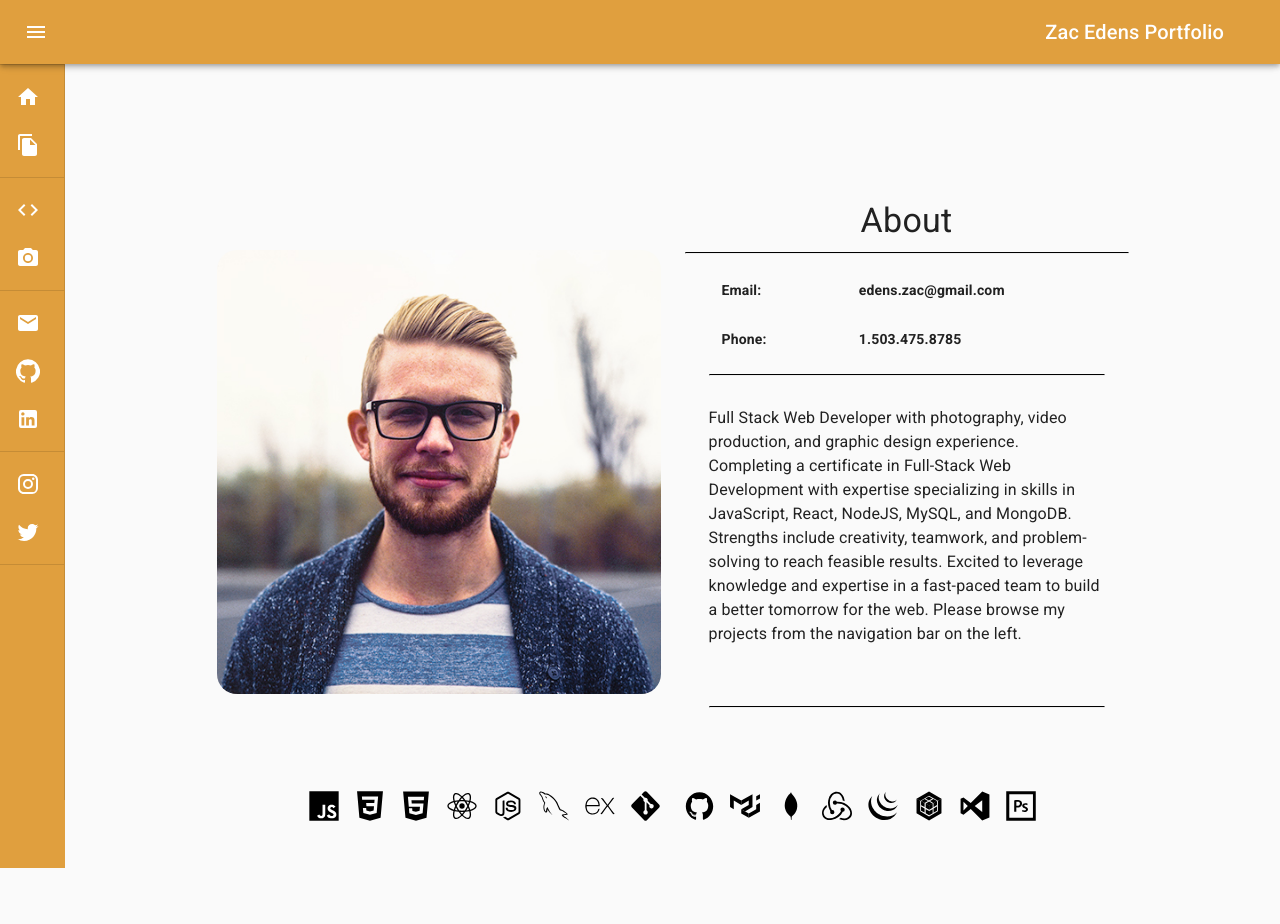
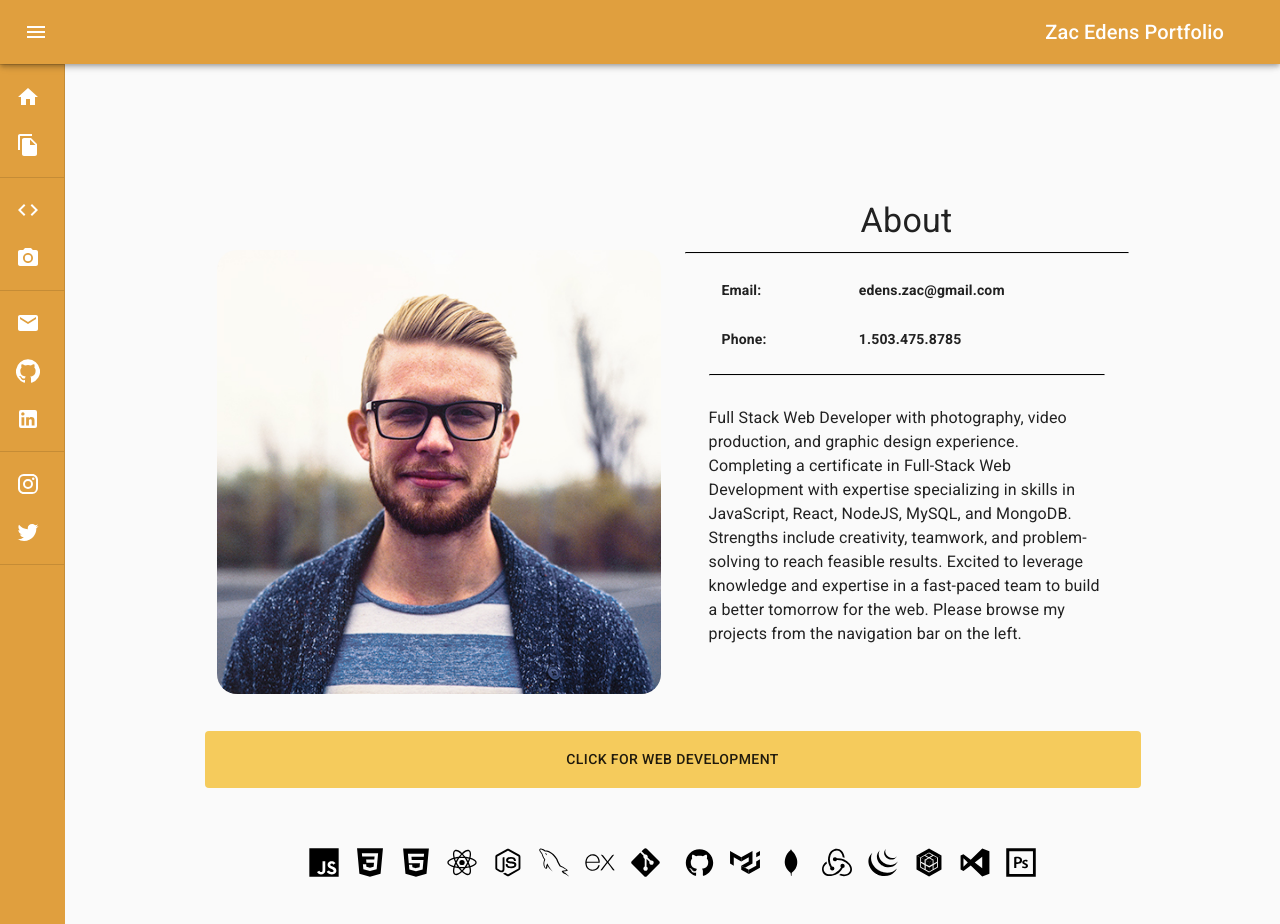
Before and after one commit to themancalledzac/edens-portfolio, a React (Create React App) app: page / in a window 1280 px wide. Before the commit the page ends 868 px from the top, so only its background shows below. Built offline with nearby package versions, Linux system fonts and the light colour scheme.

Commit message:
Web Dev button on main page now exists and functions properly. will move all Photography to it's own separate page

```diff
--- a/src/components/HeaderCard.js
+++ b/src/components/HeaderCard.js
@@ -1,4 +1,5 @@
 import {
+  Button,
   Container,
   Grid,
   makeStyles,
@@ -9,6 +10,8 @@ import React from "react";
 import colors from "./colors";
 import techData from "../utils/techData";
 import LogoContainer from "./LogoContainer";
+import { useDispatch, useSelector } from "react-redux";
+import { ABOUT_STATE, CHANGE_WEB_STATE, RESET } from "../utils/actions";
 
 const useStyles = makeStyles((theme) => ({
   portrait: {
@@ -88,6 +91,12 @@ const useStyles = makeStyles((theme) => ({
       cursor: "pointer",
     },
   },
+  header: {
+    padding: theme.spacing(2),
+    textAlign: "center",
+    color: theme.palette.text.primary,
+    backgroundColor: colors.primary,
+  },
 }));
 
 const techOne = techData.slice(0, 4);
@@ -96,6 +105,19 @@ const techThree = techData.slice(8, 12);
 const techFour = techData.slice(12, 16);
 const HeaderCard = ({ title, paragraph, image }) => {
   const classes = useStyles();
+  const changeWebState = useSelector((state) => state.changeWebState);
+  const dispatch = useDispatch();
+
+  const clickWeb = async () => {
+    if (changeWebState === false) {
+      await dispatch(CHANGE_WEB_STATE(true));
+      await dispatch(ABOUT_STATE(false));
+      await window.scrollBy({ left: 0, top: 800, behavior: "smooth" });
+      return;
+    } else {
+      dispatch(RESET());
+    }
+  };
 
   return (
     <>
@@ -136,12 +158,20 @@ const HeaderCard = ({ title, paragraph, image }) => {
             <Typography paragraph className={classes.headerParagraph}>
               {paragraph}
             </Typography>
-            <hr
-              className={classes.underLine}
-              style={{ marginTop: "50px" }}
-            ></hr>
           </Container>
         </Grid>
+        {!changeWebState ? (
+          <Button
+            style={{ width: "100%" }}
+            className={(classes.paper, classes.header)}
+            onClick={() => clickWeb()}
+            // onClick={webDevSH}
+          >
+            Click for Web Development
+          </Button>
+        ) : (
+          <hr></hr>
+        )}
       </Grid>
       <LogoContainer
         techOne={techOne}
--- a/src/components/WebDevHome/WebDevHome.js
+++ b/src/components/WebDevHome/WebDevHome.js
@@ -9,8 +9,10 @@ import {
   RESET,
   WEB_TITLE,
   WEB_ABOUT,
+  ABOUT_STATE,
+  CHANGE_PHOTO_STATE,
 } from "../../utils/actions";
-import WebProject from "./WebProject";
+import WebProject from "../Project.js";
 // import webProjects from "../../utils/webProjectCard";
 import WebData from "../../utils/webData";
 
@@ -35,6 +37,7 @@ const WebDevHome = () => {
   const classes = useStyles();
   // const [state, dispatch] = useStoreContext();
   const changeWebState = useSelector((state) => state.changeWebState);
+  const dispatch = useDispatch();
 
   // const changeWidth = useSelector((gridWidth) => gridWidth.changeWidth);
   // const dispatch = useDispatch();
@@ -46,6 +49,18 @@ const WebDevHome = () => {
   //     dispatch(CHANGE_WIDTH());
   //   } else dispatch(RESET());
   // };
+
+  const clickWeb = async () => {
+    if (changeWebState === true) {
+      await dispatch(CHANGE_WEB_STATE(false));
+      await dispatch(ABOUT_STATE(true));
+      await window.scrollBy({ left: 0, top: -800, behavior: "smooth" });
+      return;
+    } else {
+      dispatch(RESET());
+    }
+  };
+
   return (
     // <Grid item xs={12} sm={state.home.web.gridWidth}>
     <Grid item xs={12} sm={12}>
@@ -55,7 +70,7 @@ const WebDevHome = () => {
             <Button
               style={{ width: "100%" }}
               className={(classes.paper, classes.header)}
-              // onClick={() => fullChange()}
+              onClick={() => clickWeb()}
               // onClick={webDevSH}
             >
               Web Development
@@ -70,6 +85,7 @@ const WebDevHome = () => {
               image02,
               paragraph,
               technology,
+              tech,
             }) => (
               <Grid key={title} item xs={12} sm={6}>
                 {changeWebState ? (
@@ -82,6 +98,7 @@ const WebDevHome = () => {
                     image2={image02}
                     paragraph={paragraph}
                     technology={technology}
+                    tech={tech}
                   />
                 ) : (
                   <Paper className={classes.paper}>{title}</Paper>
--- a/src/components/WebDevHome/WebProject.js
+++ b/src/components/WebDevHome/WebProject.js
@@ -7,6 +7,8 @@ import {
 } from "@material-ui/core";
 import React from "react";
 import colors from "../colors";
+import LogoContainerSingle from "../LogoContainerSingle";
+import techData from "../../utils/techData";
 
 // import studentImage from "../../assets/images/StudentManagement-01.jpg";
 
@@ -33,7 +35,18 @@ const useStyles = makeStyles(() => ({
   },
 }));
 
-const WebProject = (props) => {
+const techOne = techData.slice(0, 4);
+const techTwo = techData.slice(4, 8);
+
+const WebProject = ({
+  title,
+  link,
+  gitHubLink,
+  image01,
+  technology,
+  paragraph,
+  tech,
+}) => {
   const classes = useStyles();
   // console.log(props);
   return (
@@ -42,27 +55,29 @@ const WebProject = (props) => {
         <Container>
           <Typography
             className={classes.header}
-            onClick={() => window.open(`${props.link}`, "_blank")}
+            onClick={() => window.open(`${link}`, "_blank")}
           >
-            {props.title}
+            {title}
           </Typography>
           <hr></hr>
           <Button
             className={classes.github}
-            onClick={() => window.open(`${props.gitHubLink}`, "_blank")}
+            onClick={() => window.open(`${gitHubLink}`, "_blank")}
           >
             Github Link
           </Button>
           <img
             className={classes.image}
-            src={props.image01.src}
-            alt={props.image01.title}
-            onClick={() => window.open(`${props.link}`, "_blank")}
+            src={image01.src}
+            alt={image01.title}
+            onClick={() => window.open(`${link}`, "_blank")}
           />
-          <p>{props.paragraph}</p>
+          <p>{paragraph}</p>
           <br></br>
           <h3>Technologies used</h3>
-          <p style={{ textDecoration: "underline" }}>{props.technology}</p>
+          {/* <LogoContainerSingle tech={{ tech }} />
+  How do we map just the name of the const that is called above on line 38 and 39? */}
+          <p style={{ textDecoration: "underline" }}>{technology}</p>
           <br></br>
           <br></br>
           <br></br>
--- a/src/utils/techData.js
+++ b/src/utils/techData.js
@@ -3,81 +3,97 @@ const TechData = [
     name: "Javascript",
     logo: require("../assets/javascript-original.svg").default,
     link: "https://www.javascript.com/",
+    project: [1, 2, 3, 4],
   },
   {
     name: "CSS3",
     logo: require("../assets/css3-plain.svg").default,
     link: "https://www.w3schools.com/css/",
+    project: [1, 2, 3, 4],
   },
   {
     name: "HTML5",
     logo: require("../assets/html5-plain.svg").default,
     link: "https://developer.mozilla.org/en-US/docs/Web/Guide/HTML/HTML5",
+    project: [1, 2, 3, 4],
   },
   {
     name: "React",
     logo: require("../assets/react-original.svg").default,
     link: "https://reactjs.org/",
+    project: [1, 2, 3],
   },
   {
     name: "NodeJS",
     logo: require("../assets/nodejs-plain.svg").default,
     link: "https://nodejs.org/en/",
+    project: [1, 2, 3, 4],
   },
   {
     name: "MySQL",
     logo: require("../assets/mysql-original.svg").default,
     link: "https://www.mysql.com/",
+    project: [4],
   },
   {
     name: "Express",
     logo: require("../assets/express-original.svg").default,
     link: "https://expressjs.com/",
+    project: [1, 2, 3, 4],
   },
   {
     name: "Git",
     logo: require("../assets/git-original.svg").default,
     link: "https://git-scm.com/",
+    project: [1, 2, 3, 4],
   },
   {
     name: "Github",
     logo: require("../assets/github-original.svg").default,
     link: "https://github.com/",
+    project: [1, 2, 3, 4],
   },
   {
     name: "Material-UI",
     logo: require("../assets/materialui-plain.svg").default,
     link: "https://material-ui.com/",
+    project: [1, 2],
   },
   {
     name: "MongoDB",
     logo: require("../assets/mongodb-plain.svg").default,
     link: "https://www.mongodb.com/",
+    project: [1, 2],
   },
   {
     name: "Redux",
     logo: require("../assets/redux-original.svg").default,
     link: "https://redux.js.org/",
+    project: [2],
   },
   {
     name: "jQuery",
     logo: require("../assets/jquery-plain.svg").default,
     link: "https://jquery.com/",
+    project: [],
   },
   {
     name: "Sequelize",
     logo: require("../assets/sequelize-plain.svg").default,
     link: "https://sequelize.org/",
+    project: [4],
   },
   {
     name: "VS Code",
     logo: require("../assets/visualstudio-plain.svg").default,
     link: "https://code.visualstudio.com/",
+    project: [1, 2, 3, 4],
   },
   {
     name: "Photoshop",
     logo: require("../assets/photoshop-line.svg").default,
     link: "https://www.adobe.com/products/photoshop.html",
+    project: [1],
   },
 ];
 
--- a/src/utils/webData.js
+++ b/src/utils/webData.js
@@ -11,21 +11,21 @@ const WebData = [
       src: require("../assets/virtualAcystant.gif").default,
       title: "Student Management App Image number one.",
     },
+    tech: "techOne",
   },
   {
-    title: "Student Management",
-    link: "https://student-management-edens.herokuapp.com/",
-    gitHubLink: "https://github.com/themancalledzac/Student-Management-System",
+    title: "Book Search",
+    link: "https://google-book-search-edens.herokuapp.com/",
+    gitHubLink: "https://github.com/themancalledzac/book-search-react",
     paragraph:
-      "Incorporating a MySQL database with a first look at a modular front end using handlebars, this team project allowed for a front end system that allowed users, once logged in, to select both teachers and classes to be added or removed from their homepage. Heading this project, I was in charge of the database structure, setup, and routes, along with the general layout and design of the front end.",
-    role:
-      "Project lead, including building the majority of the back end, along with the general layout and design of the front end.",
-    technology:
-      "Javascript, jQuery, node.js, mySQL, Sequelize, Bootstrap and Handlebars",
+      "First project using the MERN stack, including the Google Books API, users can search for books, and add them to a 'save' list for later viewing.  Future changes will be adding a user authentication so each users saved page is unique.",
+    role: "Personal Project.",
+    technology: "Javascript, React, Express, MongoDB, Material-UI",
     image01: {
-      src: require("../assets/StudentRatingTool.gif").default,
-      title: "Gif presentation of App.",
+      src: require("../assets/bookSearch.gif").default,
+      title: "Student Management App Image number one.",
     },
+    tech: "techOne",
   },
   {
     title: "Employee Directory",
@@ -39,18 +39,22 @@ const WebData = [
       src: require("../assets/employeeDirectory.gif").default,
       title: "Student Management App Image number one.",
     },
+    tech: "techOne",
   },
   {
-    title: "Book Search",
-    link: "https://google-book-search-edens.herokuapp.com/",
-    gitHubLink: "https://github.com/themancalledzac/book-search-react",
-    paragraph: "Our first Mern stack application. Currently in development",
-    role: "Personal Project.",
-    technology: "Javascript, React, Express, MongoDB, Material-UI",
+    title: "Student Management",
+    link: "https://student-management-edens.herokuapp.com/",
+    gitHubLink: "https://github.com/themancalledzac/Student-Management-System",
+    paragraph:
+      "Incorporating a MySQL database with a first look at a modular front end using handlebars, this team project allowed for a front end system that allowed users, once logged in, to select both teachers and classes to be added or removed from their homepage. Heading this project, I was in charge of the database structure, setup, and routes, along with the general layout and design of the front end.",
+    role: "Project lead, including building the majority of the back end, along with the general layout and design of the front end.",
+    technology:
+      "Javascript, jQuery, node.js, mySQL, Sequelize, Bootstrap and Handlebars",
     image01: {
-      src: require("../assets/bookSearch.gif").default,
-      title: "Student Management App Image number one.",
+      src: require("../assets/StudentRatingTool.gif").default,
+      title: "Gif presentation of App.",
     },
+    tech: "techTwo",
   },
 ];
 
```
